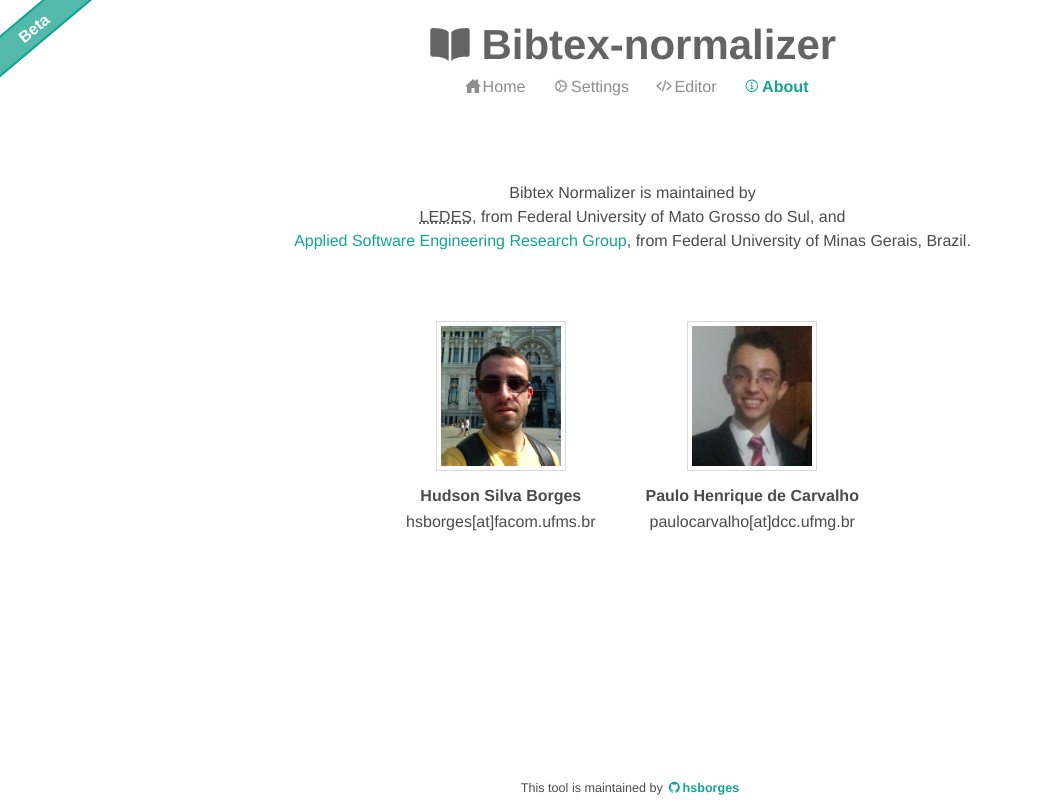
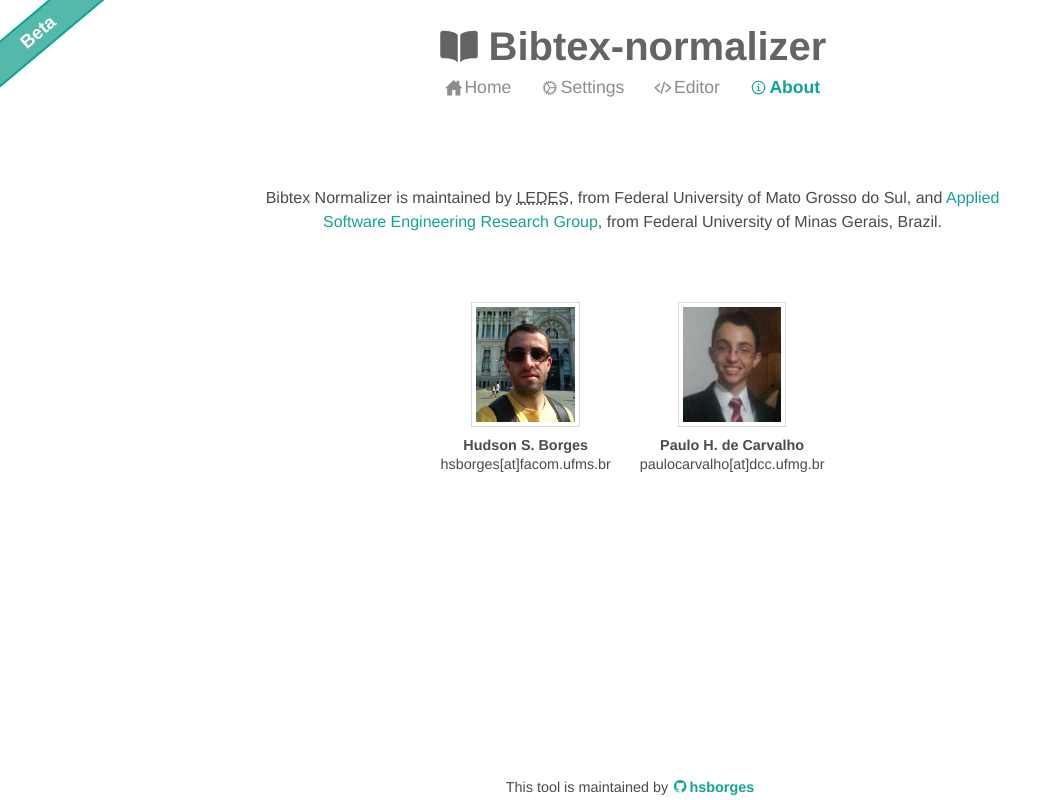
Before and after one commit to hsborges/bibtex-normalizer, a Next.js app: page /about in a window 1280 px wide. Shown: the whole page, without its empty margins (0-1062 px from the left). Built offline with nearby package versions, Linux system fonts and the light colour scheme.

Commit message:
make it responsible

```diff
--- a/components/header.tsx
+++ b/components/header.tsx
@@ -14,7 +14,7 @@
   IoInformationCircleOutline,
 } from 'react-icons/io5';
 
-import { styled } from '@stitches/react';
+import { styled } from './../stitches.config';
 
 const Header = styled('header', {
   display: 'inline-flex',
@@ -23,10 +23,19 @@
   flexFlow: 'column',
   alignItems: 'center',
   rowGap: 8,
+
+  '@sm': {
+    margin: 0,
+    paddingTop: '1em',
+    width: 'calc(100% + 15px)',
+    borderBottom: '1px solid $teal3',
+    paddingBottom: '1.5em',
+    rowGap: 4,
+  },
 });
 
 const Logo = styled('a', {
-  fontSize: '3em',
+  fontSize: '2.5em',
   display: 'flex',
   alignItems: 'center',
   cursor: 'pointer',
@@ -37,14 +46,29 @@
     marginRight: '0.25em',
     height: '1em',
   },
+
+  '@sm': {
+    '& > span': {
+      display: 'none',
+    },
+
+    [`& svg`]: {
+      height: '1em',
+      marginRight: 0,
+      marginBottom: 5,
+    },
+  },
 });
 
 const Menu = styled('div', {
-  marginLeft: '0.5em',
   display: 'flex',
   justifyContent: 'space-between',
-  fontSize: '1.15em',
+  fontSize: '1.1em',
   color: '$gray9',
+
+  '@sm': {
+    fontSize: '1em',
+  },
 });
 
 const MenuItemComponent: FunctionComponent<
@@ -77,6 +101,10 @@
     color: '$teal9',
     fontWeight: 'bolder',
   },
+
+  '@sm': {
+    padding: '0 0.5em',
+  },
 });
 
 export default function HeaderComponemt(props: HTMLAttributes<HTMLDivElement>) {
@@ -87,7 +115,7 @@
       <Link href="/" passHref>
         <Logo>
           <IoBook />
-          Bibtex-normalizer
+          <span>Bibtex-normalizer</span>
         </Logo>
       </Link>
       <Menu>
@@ -102,6 +130,7 @@
           title="Settings"
           icon={IoCogOutline}
           className={`${router.pathname === '/settings' ? 'active' : ''}`}
+          css={{ '@sm': { display: 'none' } }}
         />
         <MenuItem
           href="/editor"
--- a/pages/about.tsx
+++ b/pages/about.tsx
@@ -4,7 +4,8 @@
 import { HTMLAttributes } from 'react';
 
 import * as Avatar from '@radix-ui/react-avatar';
-import { styled } from '@stitches/react';
+
+import { styled } from '../stitches.config';
 
 const MemberComponent = styled(
   ({ member, ...props }: HTMLAttributes<HTMLDivElement> & { member: MemberInfoType }) => (
@@ -17,14 +18,16 @@
   {
     display: 'inline-flex',
     flexFlow: 'column',
-    rowGap: 2,
+    rowGap: 0,
     alignItems: 'center',
     '& > *:nth-child(2)': { fontWeight: 'bolder' },
+    '& > span + span': { marginTop: -5 },
+    fontSize: '0.9em',
+    '@sm': { fontSize: '0.85em' },
   }
 );
 
 const Grid = styled('div', {
-  fontSize: 16,
   margin: 'auto',
   marginTop: '4em',
   display: 'flex',
@@ -33,14 +36,17 @@
   justifyContent: 'center',
   rowGap: '4em',
   lineHeight: '1.5em',
+  width: '60%',
 
   '& > .section': {
     textAlign: 'center',
 
     [`& ${MemberComponent} + ${MemberComponent}`]: {
-      marginLeft: 50,
+      marginLeft: '2em',
     },
   },
+
+  '@sm': { width: '90%' },
 });
 
 const Link = styled('a', { color: '$teal9' });
@@ -53,12 +59,12 @@
 
 const teamInfo: MemberInfoType[] = [
   {
-    name: 'Hudson Silva Borges',
+    name: 'Hudson S. Borges',
     photo: 'hudson.jpg',
     email: 'hsborges[at]facom.ufms.br',
   },
   {
-    name: 'Paulo Henrique de Carvalho',
+    name: 'Paulo H. de Carvalho',
     photo: 'paulo.jpg',
     email: 'paulocarvalho[at]dcc.ufmg.br',
   },
@@ -72,10 +78,12 @@
   ),
   {
     '& > .image': {
-      height: 150,
+      height: 125,
       padding: 4,
       margin: 4,
       border: '1px solid $gray6',
+
+      '@sm': { height: 115 },
     },
   }
 );
@@ -86,9 +94,9 @@
   return (
     <Grid>
       <div className="section">
-        Bibtex Normalizer is maintained by <br />
+        Bibtex Normalizer is maintained by{' '}
         <abbr title="Laboratório de Desenvolvimento de Software">LEDES</abbr>, from Federal
-        University of Mato Grosso do Sul, and <br />
+        University of Mato Grosso do Sul, and{' '}
         <Link href="http://aserg.labsoft.dcc.ufmg.br/" target="_blank" rel="noreferrer">
           Applied Software Engineering Research Group
         </Link>
--- a/pages/settings.tsx
+++ b/pages/settings.tsx
@@ -19,6 +19,7 @@
   flexFlow: 'column',
   margin: '15px auto 50px',
   rowGap: 25,
+  fontSize: '0.9em',
 });
 
 const EntriesConfigComponentRoot = styled('div', {
@@ -176,7 +177,7 @@
 const EntrySelectComponent = styled('select', {
   border: 'none',
   backgroundColor: 'transparent',
-  fontSize: '1.1em',
+  fontSize: '1em',
   color: '$teal9',
   fontWeight: 'bolder',
   outline: 'none',
--- a/stitches.config.ts
+++ b/stitches.config.ts
@@ -10,4 +10,7 @@
         ...teal,
       },
     },
+    media: {
+      sm: 'screen and (max-width: 640px)',
+    },
   });
--- a/styles/globals.css
+++ b/styles/globals.css
@@ -3,7 +3,7 @@
   padding: 0;
   margin: 0;
   font-family: 'Helvetica Neue', Helvetica, Arial, sans-serif;
-  font-size: 14px;
+  font-size: 16px;
   color: rgb(75, 75, 75);
 }
 
```
Also changed, not shown: pages/editor.tsx (+15 -3 lines), pages/index.tsx (+23 -4 lines).
